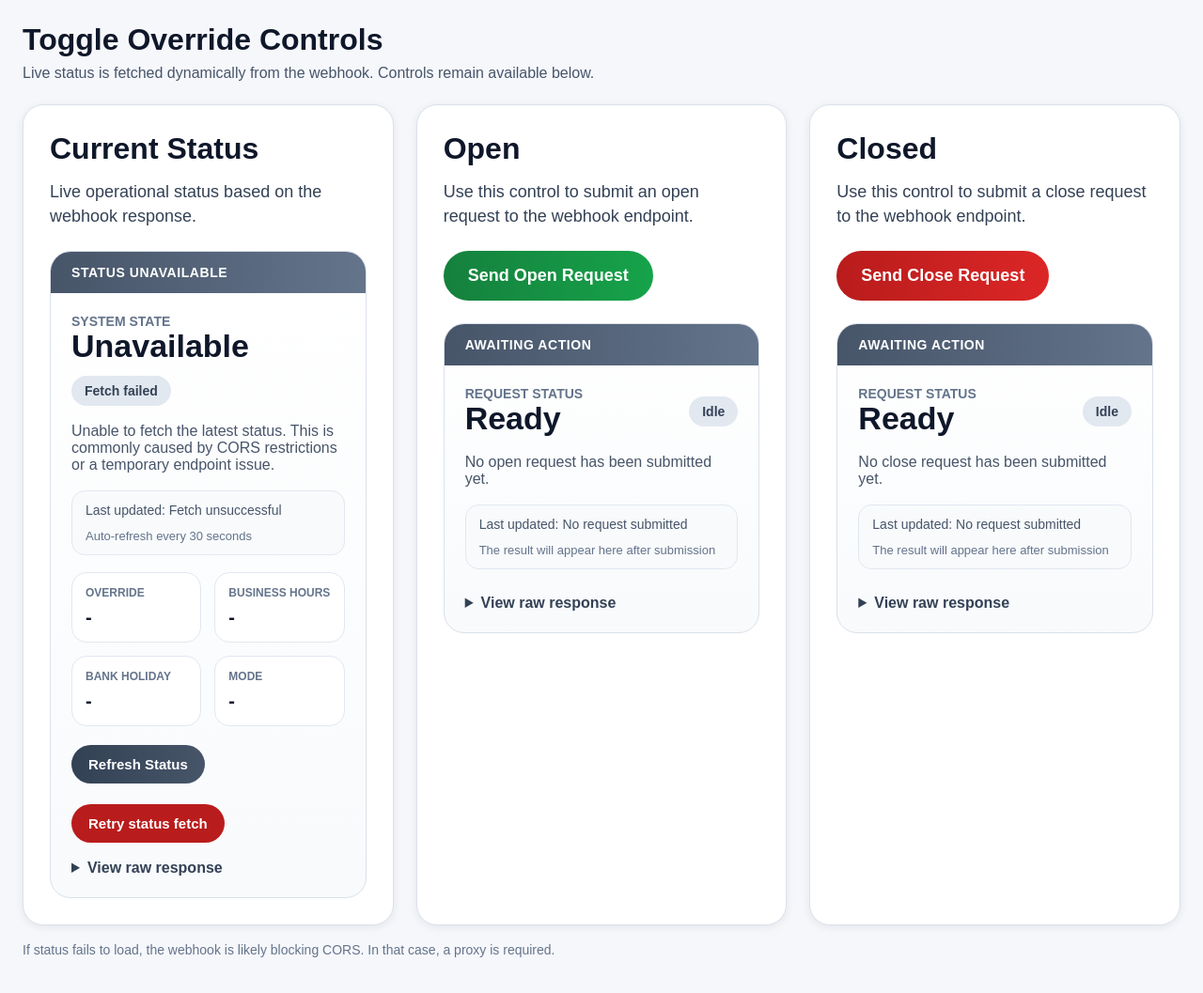
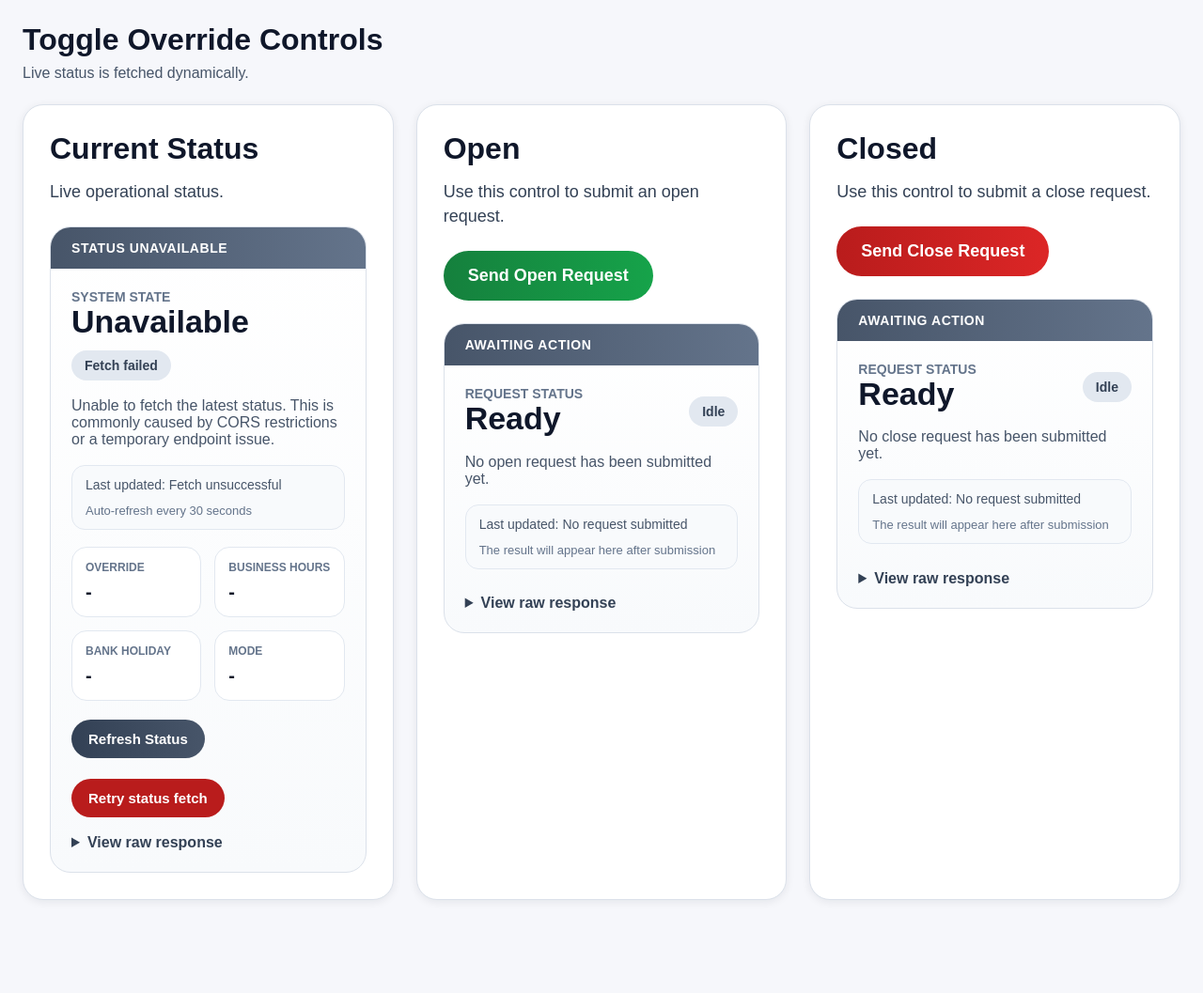
Before and after one commit to githubmatthewmarchantcouk/8x8-UC-Night-Mode, a plain HTML site: page index.html in a window 1280 px wide. Shown: the whole page at 94% size. After the commit the page ends 982 px from the top, so only its background shows below. Drawn offline with Linux system fonts and the light colour scheme; no server answers.

Commit message:
Update index.html

```diff
--- a/index.html
+++ b/index.html
@@ -3,7 +3,7 @@
 <head>
   <meta charset="UTF-8" />
   <meta name="viewport" content="width=device-width, initial-scale=1.0" />
-  <title>Toggle Override</title>
+  <title>AA Toggle Override</title>
 
   <style>
     * { box-sizing: border-box; }
@@ -347,13 +347,13 @@
 <body>
   <h1>Toggle Override Controls</h1>
   <p class="topnote">
-    Live status is fetched dynamically from the webhook. Controls remain available below.
+    Live status is fetched dynamically.
   </p>
 
   <div class="grid">
     <div class="card">
       <h2>Current Status</h2>
-      <p>Live operational status based on the webhook response.</p>
+      <p>Live operational status.</p>
 
       <div class="status-panel">
         <div class="status-strip unknown" id="statusStrip">
@@ -426,7 +426,7 @@
 
     <div class="card">
       <h2>Open</h2>
-      <p>Use this control to submit an open request to the webhook endpoint.</p>
+      <p>Use this control to submit an open request.</p>
 
       <button
         class="button-open"
@@ -472,7 +472,7 @@
 
     <div class="card">
       <h2>Closed</h2>
-      <p>Use this control to submit a close request to the webhook endpoint.</p>
+      <p>Use this control to submit a close request.</p>
 
       <button
         class="button-closed"
@@ -517,9 +517,7 @@
     </div>
   </div>
 
-  <p class="hint">
-    If status fails to load, the webhook is likely blocking CORS. In that case, a proxy is required.
-  </p>
+
 
   <script>
     const STATUS_URL = "https://hooks.ai.8x8.vc/0012J00002KTuORQA1/toggle-override";
```
